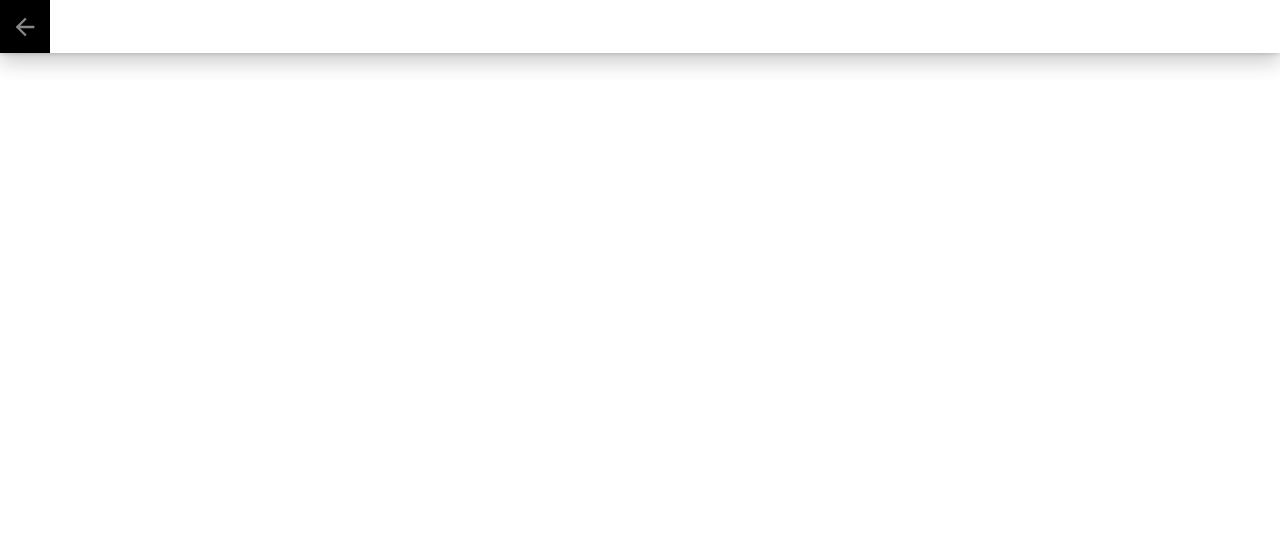
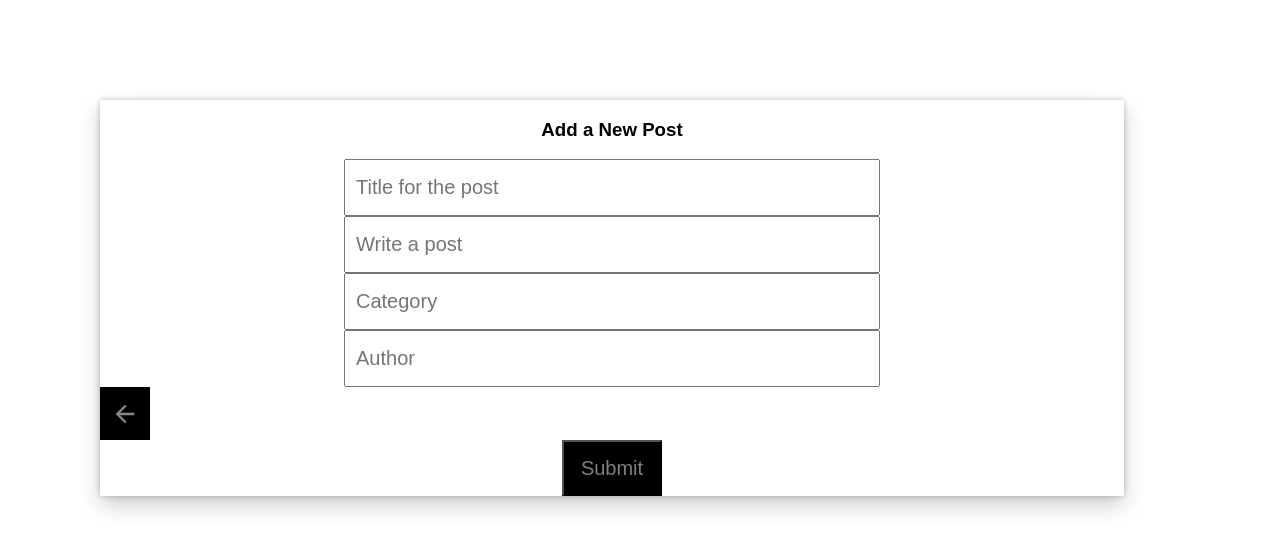
Before and after one commit to kabitachatterjee/readable, a React (Create React App) app: page /posts/new in a window 1280 px wide. Shown: the top 552 px of the page. Built offline with nearby package versions, Linux system fonts and the light colour scheme.

Commit message:
styled the add post form

```diff
--- a/src/components/AddPostForm.js
+++ b/src/components/AddPostForm.js
@@ -7,11 +7,17 @@ class AddPostForm extends Component {
   render() {
     return (
       <div>
-        <div className="addForm">
-          <div className="addFormBar">
-            <Link to="/" className="close">Close</Link>
-            </div>
-            </div>
+
+
+        <form className="addFormBar">
+        <h3> Add a New Post </h3>
+          <input  type="text" label="Title" placeholder="Title for the post" />
+          <input  type="text" label="Body" placeholder="Write a post"/>
+          <input  type="text" label="Category" placeholder="Category"/>
+          <input  type="text" label="Author" placeholder="Author"/>
+          <Link to="/" className="close">Close</Link>
+          <input type="submit" label="Submit" id="submit" />
+            </form>
             </div>
           )
         }
--- a/src/index.css
+++ b/src/index.css
@@ -38,22 +38,19 @@ li {
 
 .addFormBar {
   position: fixed;
-  width: 100%;
-  top: 0;
-  left: 0;
+  width: 80%;
+  top: 100px;
+  left: 100px;
+  text-align: center;
   z-index: 5;
-  display: flex;
   box-shadow: 0 10px 20px rgba(0,0,0,0.19), 0 0 6px rgba(0,0,0,0.23);
 }
 
 .addFormBar input {
-  width: 100%;
+  width: 50%;
   padding: 15px 10px;
   font-size: 1.25em;
-  border: none;
-  outline: none;
-  background-color: #000;
-  color: #fff;
+  color: grey;
 }
 .close {
   display: block;
@@ -68,3 +65,14 @@ li {
   background-size: 28px;
   font-size: 0;
 }
+#submit {
+  width: 100px;
+  height: 56px;
+  background: #000;
+  background-position: center;
+  background-repeat: no-repeat;
+  background-size: 28px;
+  /*display: block;*/
+
+
+}
```
